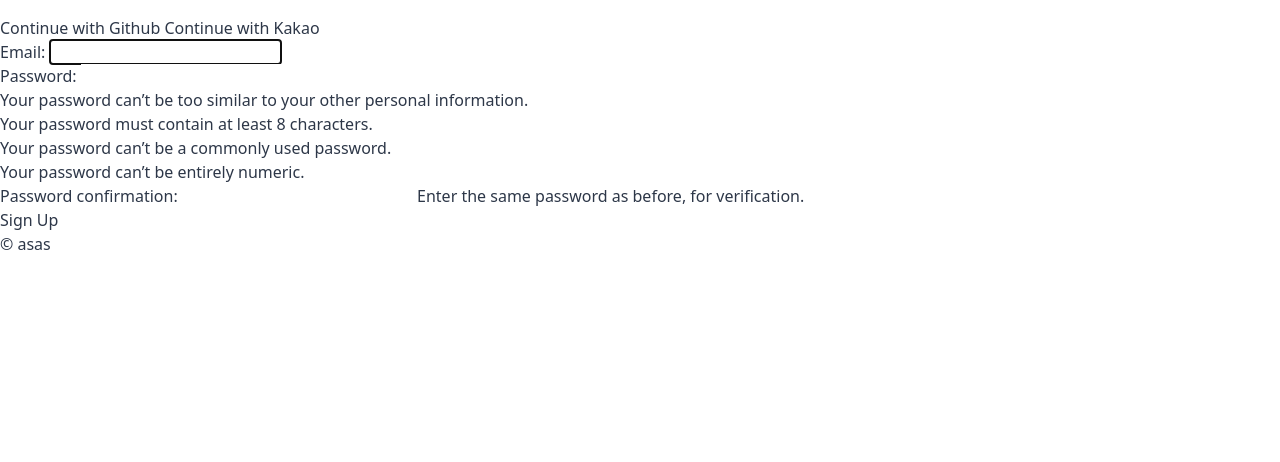
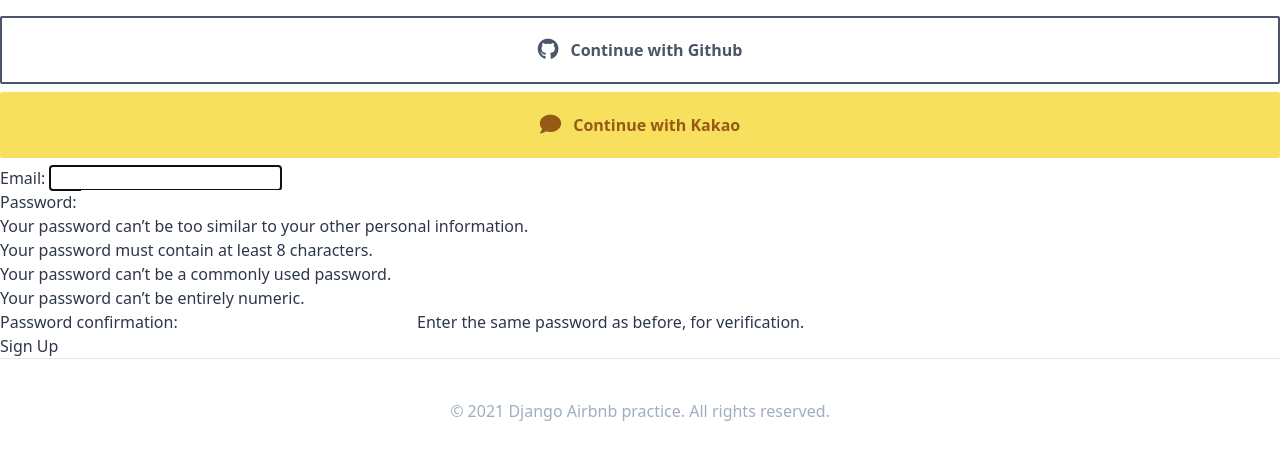
Before and after one commit to rlacksgus97/airbnb-clone, a Django app: page /users/signup in a window 1280 px wide. Shown: the part 80-542 px from the top of the page. Run offline with Django 3.2, Linux system fonts and the light colour scheme; style sheets or scripts are compiled from the project's sources; some libraries are stand-ins or nearby versions.

Commit message:
#20.8 Footer, Social Login

```diff
--- a/templates/partials/footer.html
+++ b/templates/partials/footer.html
@@ -1,3 +1,3 @@
-<footer>
-&copy; asas
+<footer class="container mx-auto text-center py-10 border-t font-medium text-gray-500">
+    &copy; 2021 Django Airbnb practice. All rights reserved.
 </footer>
--- a/templates/partials/room_card.html
+++ b/templates/partials/room_card.html
@@ -1,5 +1,7 @@
 <div class="w-1/4 mb-10 px-2 overflow-hidden">
-    <div class="w-full h-64 bg-cover bg-center rounded-lg mb-2" style="background-image: url({{room.first_photo}});">
+    <a href="{% url 'rooms:detail' room.pk %}">
+        <div class="w-full h-64 bg-cover bg-center rounded-lg mb-2"
+            style="background-image: url({{room.first_photo}});">
         </div>
         <div class="flex justify-between mb-2 truncate">
             <div class="w-4/5 overflow-hidden flex">
@@ -14,4 +16,5 @@
             </span>
         </div>
         <span class="text-black w-11/12 block truncate">{{room.name}}</span>
+    </a>
 </div>
--- a/templates/partials/social_login.html
+++ b/templates/partials/social_login.html
@@ -1,8 +1,10 @@
-<div>
-    <a href="{% url 'users:github-login' %}">
-        Continue with Github
+<div class="flex flex-col w-full">
+    <a href="{% url 'users:github-login' %}"
+        class="w-full font-bold text-gray-700 mb-2 border-2 border-gray-700 text-center rounded-sm py-5">
+        <i class="fab fa-github mr-2 fa-lg"></i> Continue with Github
     </a>
-    <a href="{% url 'users:kakao-login' %}">
-        Continue with Kakao
+    <a href="{% url 'users:kakao-login' %}"
+        class="w-full font-bold text-yellow-800 mb-2 border border-yellow-400 text-center rounded-sm py-5 bg-yellow-400">
+        <i class="fas fa-comment mr-2 fa-lg"></i> Continue with Kakao
     </a>
 </div>
```
Also changed, not shown: templates/users/login.html (+8 -7 lines). Lines whose indentation alone changed are shown as unchanged.
